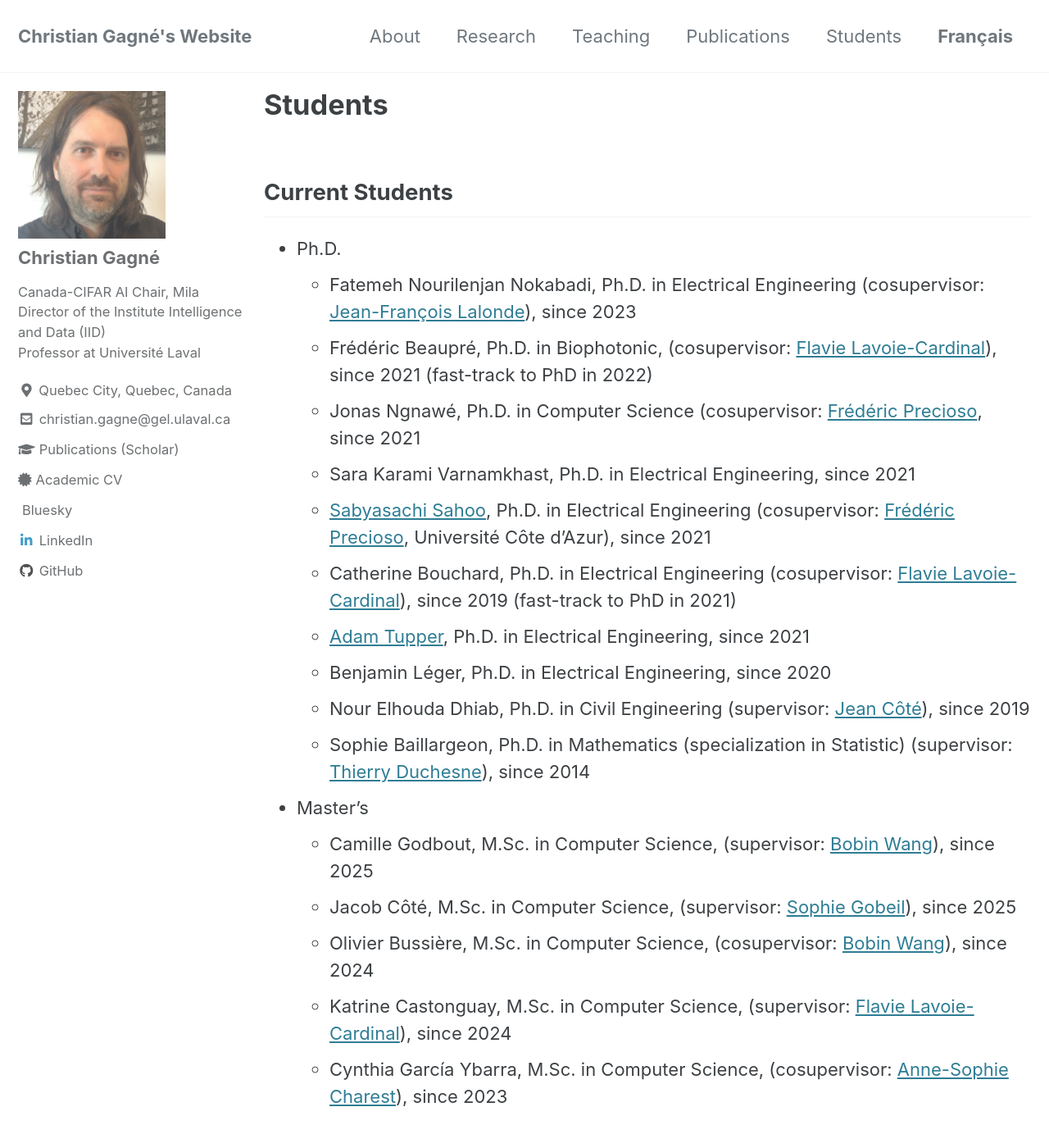
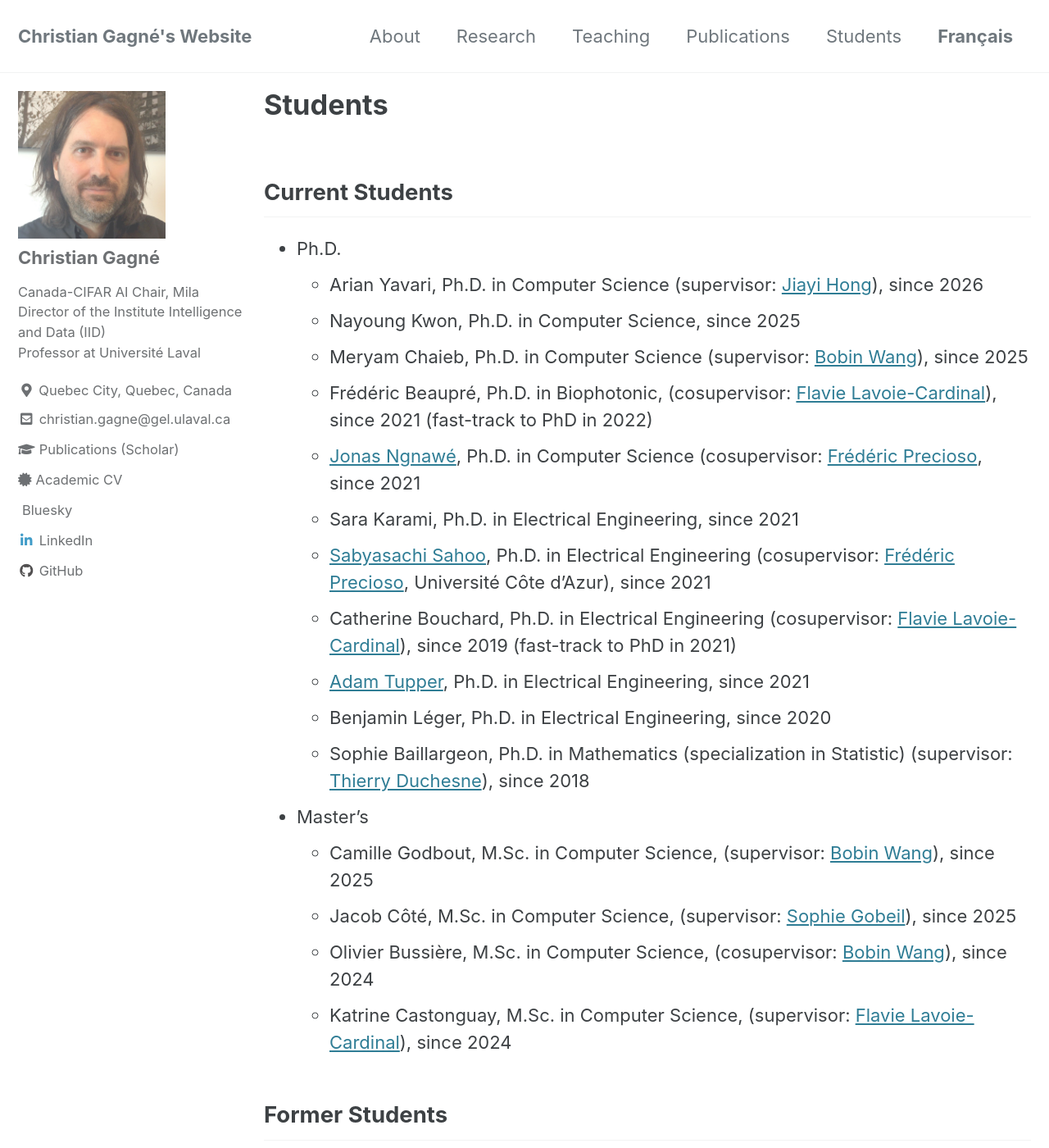
Before and after one commit to chgagne/english, a Jekyll site: the page built from _pages/students.md, in a window 1280 px wide and 1400 px high. Shown: the whole window at 82% size. Built offline with Jekyll 4.4.1, drawn with Linux system fonts in a browser that asks for light colours; cached includes are drawn as plain includes; some of the changed text lies outside the part shown.

Commit message:
Mise à jour page Web jan 2026.

```diff
--- a/_pages/students.md
+++ b/_pages/students.md
@@ -6,29 +6,30 @@ title: "Students"
 ## Current Students
 
 - Ph.D.
-    - Fatemeh Nourilenjan Nokabadi, Ph.D. in Electrical Engineering (cosupervisor: [Jean-François Lalonde](http://vision.gel.ulaval.ca/~jflalonde/)), since 2023
+    - Arian Yavari, Ph.D. in Computer Science (supervisor: [Jiayi Hong](https://jiayihong.info/)), since 2026
+    - Nayoung Kwon, Ph.D. in Computer Science, since 2025
+    - Meryam Chaieb, Ph.D. in Computer Science (supervisor: [Bobin Wang](https://www.fsg.ulaval.ca/corps-professoral/bobin-wang)), since 2025
     - Frédéric Beaupré, Ph.D. in Biophotonic, (cosupervisor: [Flavie Lavoie-Cardinal](https://www.flc-lab.com/)), since 2021 (fast-track to PhD in 2022)
-    - Jonas Ngnawé, Ph.D. in Computer Science (cosupervisor: [Frédéric Precioso](https://www.i3s.unice.fr/~precioso/), since 2021
-    - Sara Karami Varnamkhast, Ph.D. in Electrical Engineering, since 2021
+    - [Jonas Ngnawé](https://ngnawejonas.github.io/), Ph.D. in Computer Science (cosupervisor: [Frédéric Precioso](https://www.i3s.unice.fr/~precioso/), since 2021
+    - Sara Karami, Ph.D. in Electrical Engineering, since 2021
     - [Sabyasachi Sahoo](https://sabyasachis.github.io/), Ph.D. in Electrical Engineering (cosupervisor: [Frédéric Precioso](https://www.i3s.unice.fr/~precioso/), Université Côte d'Azur), since 2021
     - Catherine Bouchard, Ph.D. in Electrical Engineering (cosupervisor: [Flavie Lavoie-Cardinal](https://www.flc-lab.com/)), since 2019 (fast-track to PhD in 2021)
     - [Adam Tupper](https://www.adamtupper.nz/), Ph.D. in Electrical Engineering, since 2021
     - Benjamin Léger, Ph.D. in Electrical Engineering, since 2020
-    - Nour Elhouda Dhiab, Ph.D. in Civil Engineering (supervisor: [Jean Côté](https://jean-cote.fsg.ulaval.ca/)), since 2019
-    - Sophie Baillargeon, Ph.D. in Mathematics (specialization in Statistic) (supervisor: [Thierry Duchesne](https://www.fsg.ulaval.ca/corps-professoral/thierry-duchesne)), since 2014
+    - Sophie Baillargeon, Ph.D. in Mathematics (specialization in Statistic) (supervisor: [Thierry Duchesne](https://www.fsg.ulaval.ca/corps-professoral/thierry-duchesne)), since 2018
 - Master's
     - Camille Godbout, M.Sc. in Computer Science, (supervisor: [Bobin Wang](https://www.fsg.ulaval.ca/corps-professoral/bobin-wang)), since 2025
     - Jacob Côté, M.Sc. in Computer Science, (supervisor: [Sophie Gobeil](https://sophie-gobeil.fsg.ulaval.ca/)), since 2025
     - Olivier Bussière, M.Sc. in Computer Science, (cosupervisor: [Bobin Wang](https://www.fsg.ulaval.ca/corps-professoral/bobin-wang)), since 2024
     - Katrine Castonguay, M.Sc. in Computer Science, (supervisor: [Flavie Lavoie-Cardinal](https://www.flc-lab.com/)), since 2024
-    - Cynthia García Ybarra, M.Sc. in Computer Science, (cosupervisor: [Anne-Sophie Charest](https://www.fsg.ulaval.ca/corps-professoral/anne-sophie-chares)), since 2023
 
 ## Former Students
 
 - Ph.D.
+    - [Fatemeh Nourilenjan Nokabadi](https://fatemehn.github.io/), [* Adversarial Robustness of Learning-based Single Object Trackers*](https://hdl.handle.net/20.500.11794/176643), Ph.D. in Electrical Engineering (cosupervisor: [Jean-François Lalonde](http://vision.gel.ulaval.ca/~jflalonde/)), 2025
     - [Arman Afrasiyabi](https://armanafrasiyabi.github.io/), [*Representation Learning for Few-shot Image Classification*](http://hdl.handle.net/20.500.11794/73767), Ph.D. in Electrical Engineering (cosupervisor: [Jean-François Lalonde](http://vision.gel.ulaval.ca/~jflalonde/)), 2022
     - [Changjian Shui](https://cjshui.github.io/), [*Principled Deep Learning Approaches for Learning from Limited Labeled Data through Distribution Matching*](http://hdl.handle.net/20.500.11794/73028), Ph.D. in Electrical Engineering (cosupervisor: [Boyu Wang](https://sites.google.com/site/borriewang/), Western Ontario), 2022
-    - Mahdieh Abbasi, [*Toward Robust Deep Neural Networks*](http://hdl.handle.net/20.500.11794/67766), Ph.D. in Electrical Engineering (cosupervisor: [Denis Laurendeau](https://www.gelgif.ulaval.ca/departement-et-professeurs/personnel-et-professeurs/professeurs/fiche/show/laurendeau-denis/)), 2020
+    - [Mahdieh Abbasi](https://mahdaneh.github.io/), [*Toward Robust Deep Neural Networks*](http://hdl.handle.net/20.500.11794/67766), Ph.D. in Electrical Engineering (cosupervisor: [Denis Laurendeau](https://www.gelgif.ulaval.ca/departement-et-professeurs/personnel-et-professeurs/professeurs/fiche/show/laurendeau-denis/)), 2020
     - Marc-André Gardner, [*Learning to Estimate Indoor Illumination*](http://hdl.handle.net/20.500.11794/67302), Ph.D. in Electrical Engineering (supervisor: [Jean-François Lalonde](http://vision.gel.ulaval.ca/~jflalonde/)), 2020
     - Karol Lina Lopez, [*A Machine Learning Approach for the Smart Charging of Electric Vehicles*](http://hdl.handle.net/20.500.11794/34741), Ph.D. in Electrical Engineering, 2019
     - [Julien-Charles Lévesque](https://sites.google.com/site/levesquejc/home), [*Bayesian Hyperparameter Optimization: Overfitting, Ensembles and Conditional Spaces*](http://hdl.handle.net/20.500.11794/28364), Ph.D. in Electrical Engineering (cosupervisor: [Robert Sabourin](http://profs.etsmtl.ca/rsabourin/), ÉTS Montréal), 2018
@@ -37,9 +38,10 @@ title: "Students"
     - Vahab Akbarzadeh, [*Spatio-Temporal Coverage Optimization of Sensor Networks*](http://hdl.handle.net/20.500.11794/27065), Ph.D. in Electrical Engineering (cosupervisor: [Marc Parizeau](https://www.gelgif.ulaval.ca/departement-et-professeurs/personnel-et-professeurs/professeurs/fiche/show/parizeau-marc/)), 2016
     - Zahra Toony, [*Extracting Structured Models From Raw Scans of Manufactured Objects: A Step Towards Embedded Intelligent Handheld 3D Scanning*](http://hdl.handle.net/20.500.11794/26270), Ph.D. in Electrical Engineering (supervisor: [Denis Laurendeau](https://www.gelgif.ulaval.ca/departement-et-professeurs/personnel-et-professeurs/professeurs/fiche/show/laurendeau-denis/)), 2015
     - François-Michel De Rainville, [*Placement interactif de capteurs mobiles dans des environnements tridimensionnels non convexes*](http://hdl.handle.net/20.500.11794/25896), Ph.D. in Electrical Engineering (cosupervisor: [Denis Laurendeau](https://www.gelgif.ulaval.ca/departement-et-professeurs/personnel-et-professeurs/professeurs/fiche/show/laurendeau-denis/)), 2015
-    - [Meysam Argany](https://profile.ut.ac.ir/en/~argany), [*Development of a GIS-based method for sensor network deployment and coverage optimization*](http://hdl.handle.net/20.500.11794/25829), Ph.D. in Geomatic Sciences (supervisor: [Mir Abolfazl Mostafavi](https://www.scg.ulaval.ca/mir-abolfazl-mostafavi)), 2015
-    - Darwin Brochero, [*Hydroinformatics and diversity in hydrological ensemble prediction systems*](http://hdl.handle.net/20.500.11794/24547), Ph.D. in Water Engineering (supervisor: [François Anctil](https://www.gci.ulaval.ca/departement-et-professeurs/professeurs-et-personnel/professeurs/fiche/show/anctil-francois/)), 2013
+    - [Meysam Argany](https://profile.ut.ac.ir/en/~argany), [*Development of a GIS-based Method for Sensor Network Deployment and Coverage Optimization*](http://hdl.handle.net/20.500.11794/25829), Ph.D. in Geomatic Sciences (supervisor: [Mir Abolfazl Mostafavi](https://www.scg.ulaval.ca/mir-abolfazl-mostafavi)), 2015
+    - Darwin Brochero, [*Hydroinformatics and Diversity in Hydrological Ensemble Prediction Systems*](http://hdl.handle.net/20.500.11794/24547), Ph.D. in Water Engineering (supervisor: [François Anctil](https://www.gci.ulaval.ca/departement-et-professeurs/professeurs-et-personnel/professeurs/fiche/show/anctil-francois/)), 2013
 - Master's
+    - Cynthia García Ybarra, [*Adversarial Random Forest for Synthetic Electronic Health Records Generation*](https://hdl.handle.net/20.500.11794/174783), M.Sc. in Computer Science, (cosupervisor: [Anne-Sophie Charest](https://www.fsg.ulaval.ca/corps-professoral/anne-sophie-chares)), 2025
     - Antoine Séverin Ollier, [*Développement d'un module de détection hyperspectrale et résolu dans le temps pour la microscopie STED*](https://hdl.handle.net/20.500.11794/152643), M.Sc. in Electrical Engineering (supervisor: [Flavie Lavoie-Cardinal](https://www.flc-lab.com/)), 2024
     - Thomas Philippon, [*Robustesse des mécanismes de défense adverse basés sur les ensembles de réseaux de neurones*](http://hdl.handle.net/20.500.11794/117064), M.Sc. in Electrical Engineering, 2023
     - Cyril Blanc, [*Caractérisation automatique d'immeuble depuis une image de façade*](http://hdl.handle.net/20.500.11794/73352), M.Sc. in Electrical Engineering (supervisor: [Jean-François Lalonde](http://vision.gel.ulaval.ca/~jflalonde/)), 2022
@@ -47,7 +49,7 @@ title: "Students"
     - Gabriel Leclerc, [*Apprendre de données positives et non étiquetées: application à la segmentation et la détection d’événements calciques*](http://hdl.handle.net/20.500.11794/69813), M.Sc. in Electrical Engineering (cosupervisor: [Flavie Lavoie-Cardinal](https://www.flc-lab.com/)), 2021
     - [Hugo Siqueira Gomes](https://hugodovs.github.io/), [*Meta Learning for Population-Based Algorithms in Black-box Optimization*](http://hdl.handle.net/20.500.11794/68764), M.Sc. in Electrical Engineering, 2021
     - [Louis-Émile Robitaille](https://l3robot.github.io/), [*Réseaux de neurones pour l’apprentissage de la préférence en microscopie super-résolution*](http://hdl.handle.net/20.500.11794/68744), M.Sc. in Electrical Engineering (cosupervisors : [Audrey Durand](https://audur2.ift.ulaval.ca/) and [Flavie Lavoie-Cardinal](https://www.flc-lab.com/)), 2021
-    - Sébastien De Blois, [*Deep learning with multiple modalities: making the most out of available data*](http://hdl.handle.net/20.500.11794/67130), M.Sc. in Electrical Engineering, 2020
+    - Sébastien De Blois, [*Deep Learning with Multiple Modalities: Making the Most Out of Available Data*](http://hdl.handle.net/20.500.11794/67130), M.Sc. in Electrical Engineering, 2020
     - El Mehdi Megder, [*Approches basées sur l'apprentissage automatique pour l'anticipation de la qualité d'usinage de pièces métalliques*](http://hdl.handle.net/20.500.11794/40345), M.Sc. in Computer Science (supervisor: [Jonathan Gaudreault](https://www.ift.ulaval.ca/departement-et-professeurs/professeurs-et-personnel/professeurs-reguliers/fiche/show/gaudreault-jonathan/)), 2020
     - Marc-André Gardner, [*Contrôle de la croissance de la taille des individus en programmation génétique*](http://hdl.handle.net/20.500.11794/25386), M.Sc. in Electrical Engineering (cosupervisor: [Marc Parizeau](https://www.gelgif.ulaval.ca/departement-et-professeurs/personnel-et-professeurs/professeurs/fiche/show/parizeau-marc/)), 2014
     - Kevin Tanguy, [*Modélisation et optimisation de la recharge bidirectionnelle de véhicules électriques : application à la régulation électrique d'un complexe immobilier*](http://hdl.handle.net/20.500.11794/24591), M.Sc. in Electrical Engineering (cosupervisor: Maxime Dubois), 2013
```
Also changed, not shown: _pages/index.md (+2 -3 lines).
